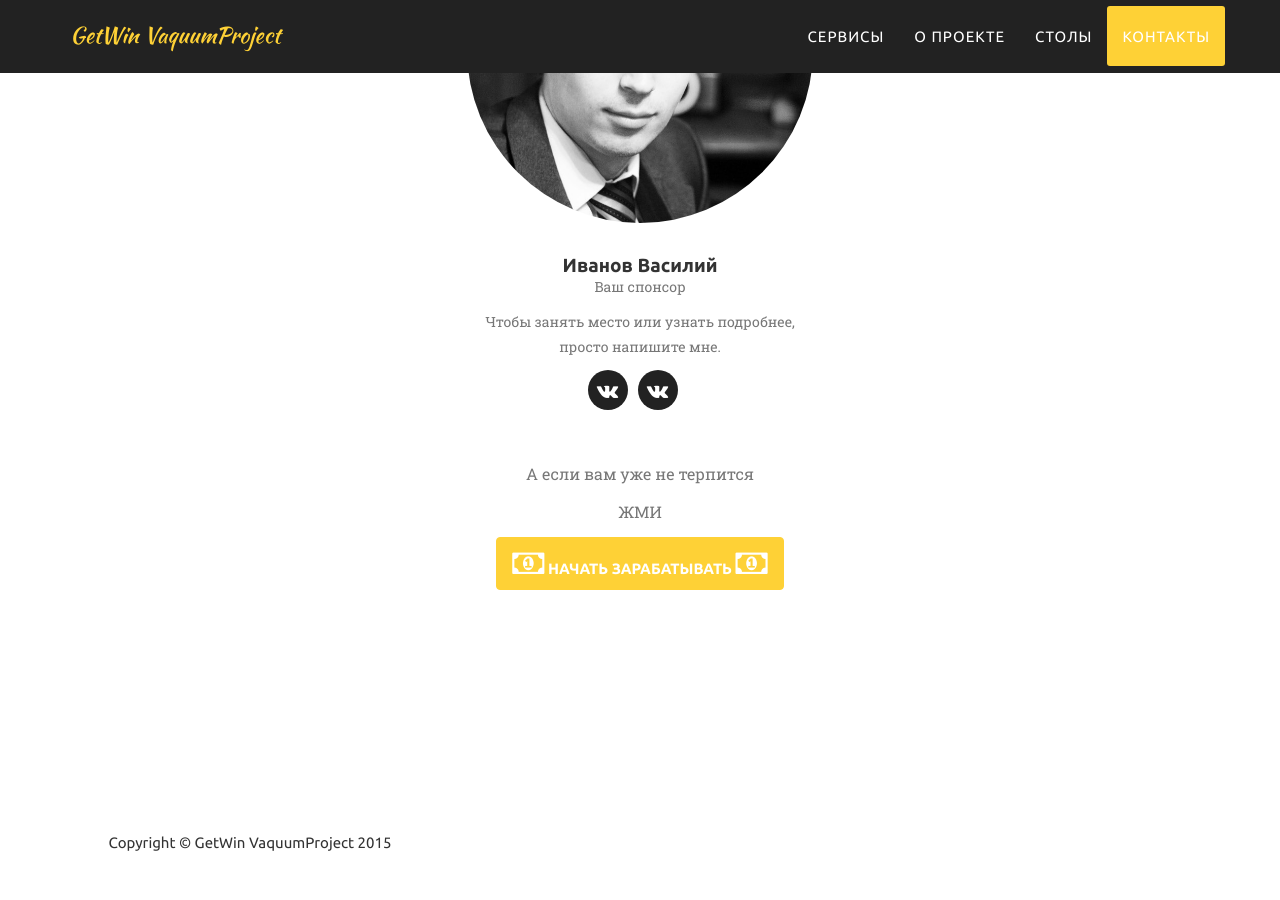
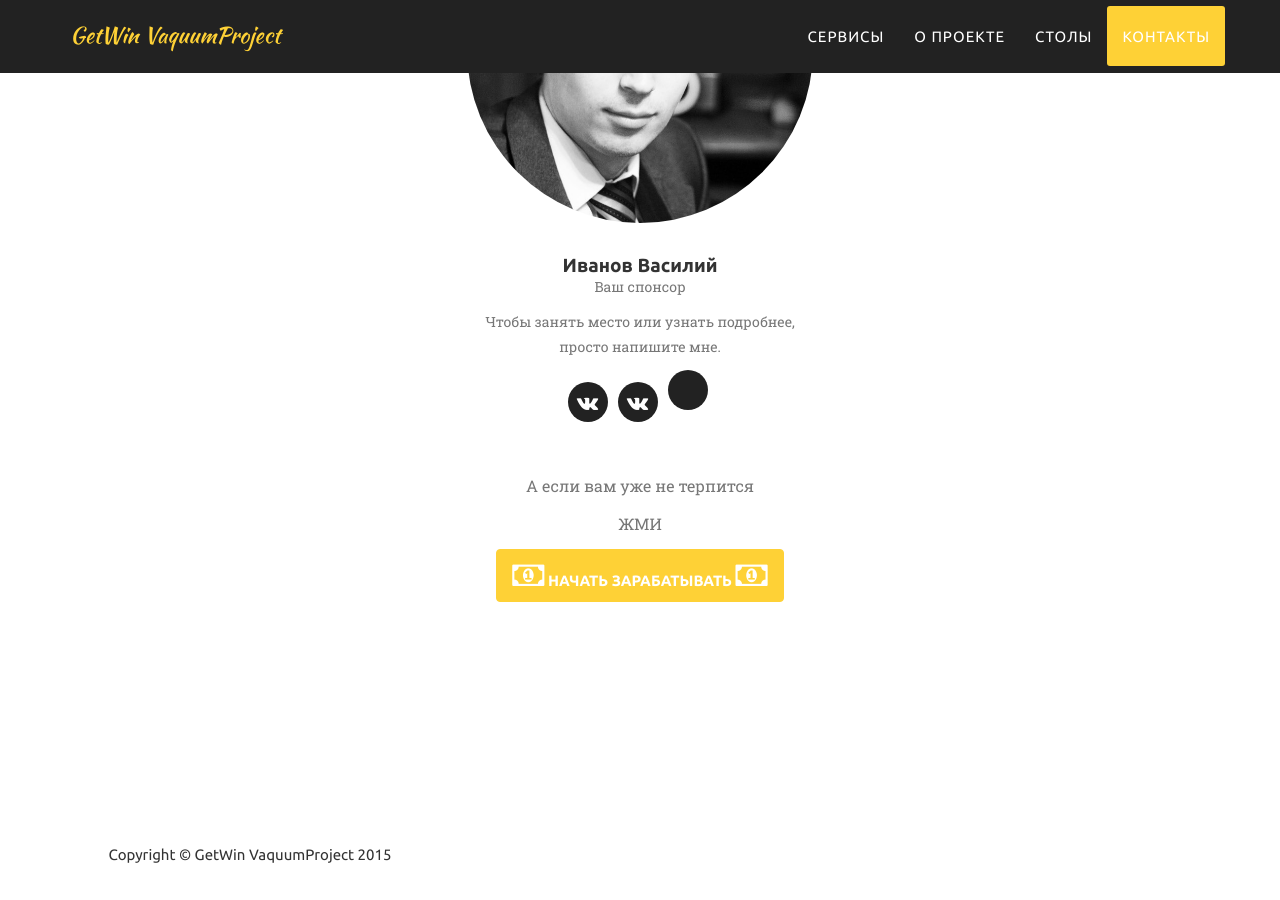
Before and after one commit to IvanovVasiliy/main_site, a Jekyll site: the page built from index.html, in a window 1280 px wide and 900 px high, scrolled down 4076 px. Built offline with Jekyll 4.4.1, drawn with Linux system fonts in a browser that asks for light colours; some web fonts are replaced.

Commit message:
Первый коммит

```diff
--- a/_includes/team.html
+++ b/_includes/team.html
@@ -13,7 +13,7 @@
                             {% for network in member.social %}
                             <li><a href="{{ network.url }}"><i class="fa fa-{{ network.title }}"></i></a>
                             {% endfor %}
-                            <li><div id="vk_like"></div></li>
+                            <li><a href="javascript:void(0)" id="vk_like"></a></li>
                         </ul>
 
                     </div>
```
